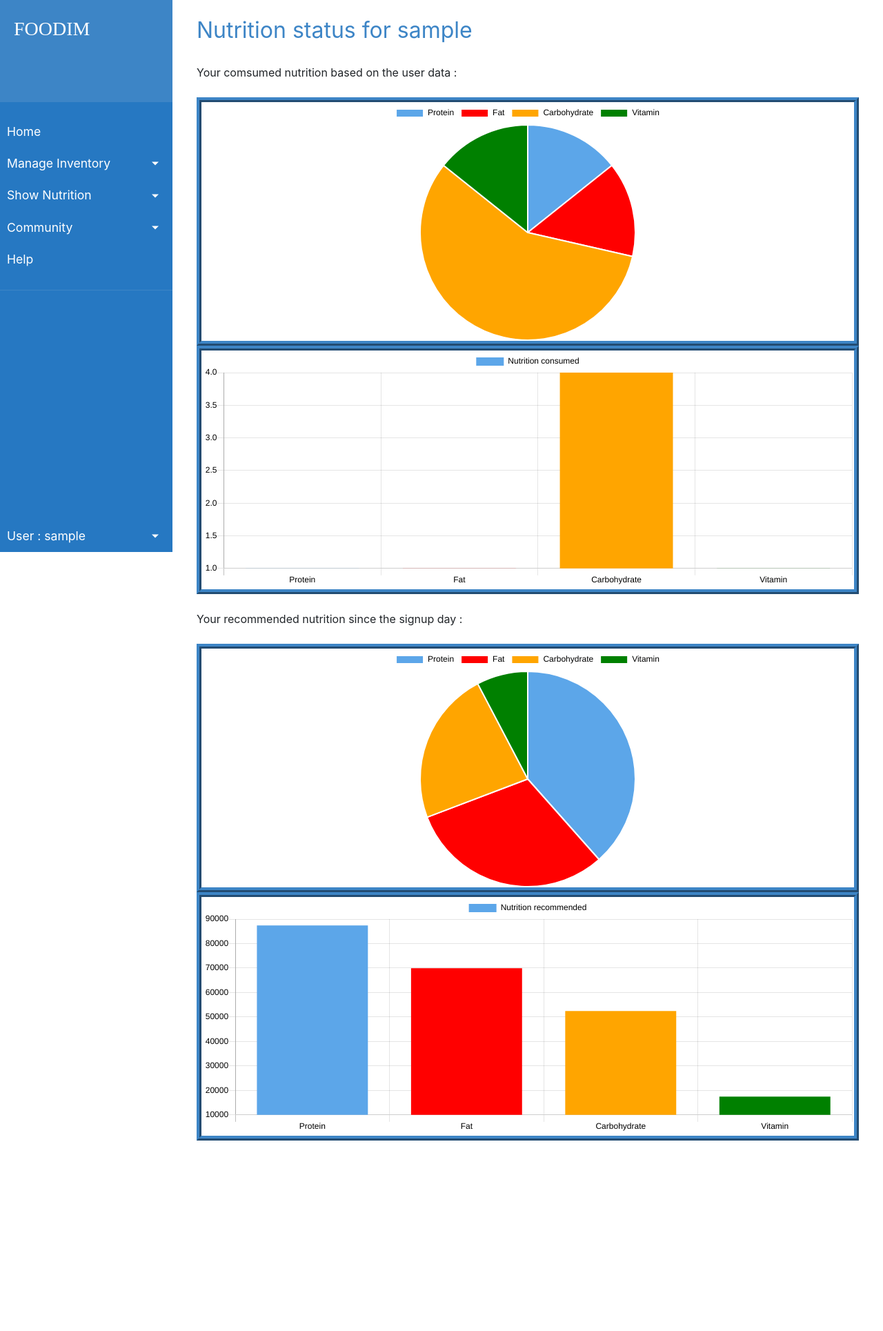
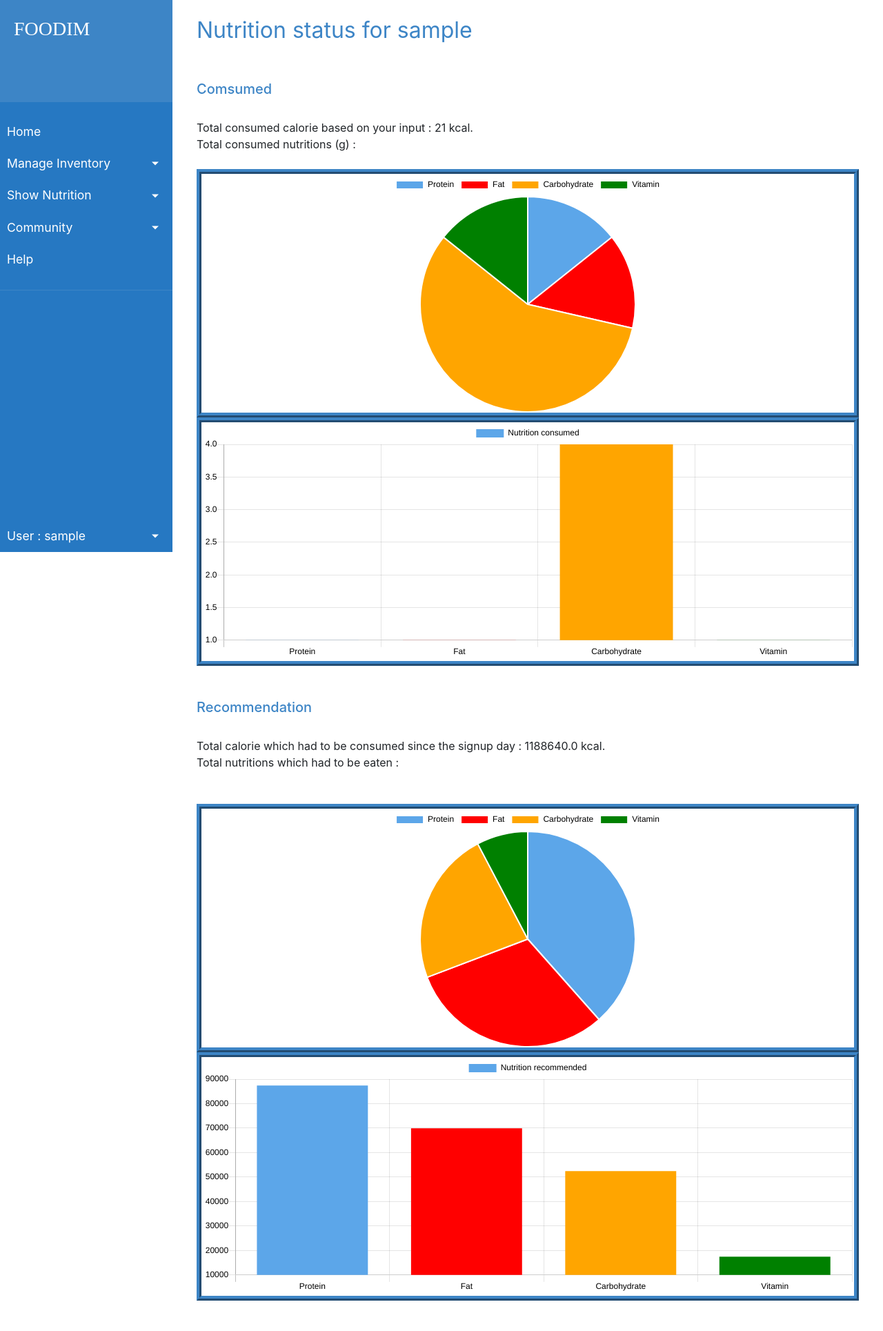
Before and after one commit to modjo7/FOODIM, a Django app: page /nutrition/ in a window 1280 px wide. Shown: the whole page at 69% size. Before the commit the page ends 1653 px from the top, so only its background shows below. Run offline with Django 3.2, Linux system fonts and the light colour scheme; a user stored in the database is signed in; tables that the repository leaves empty hold one stand-in row (values such as "Sample post"); some libraries are stand-ins or nearby versions; some web fonts are replaced.

Commit message:
1.1 with baseline 0606 : Nutrition templete is revised.

```diff
--- a/homepage/templates/nutrition.html
+++ b/homepage/templates/nutrition.html
@@ -10,8 +10,10 @@
 
     <div style="color:#3d85c6; font-style: bold; font-size: 2rem; border-bottom: 1px solid #fff">Nutrition status for {{ request.user.username }} </div>
 
+    <br><br><h5 style="color:#3d85c6" class="left-middle">Comsumed</h5>
     <br>
-        Your comsumed nutrition based on the user data :
+        Total consumed calorie based on your input : {{ calorie_consumed }} kcal. <br>
+        Total consumed nutritions (g) :
     <br><br>
 
     <div id="container" style="position: relative; height:45vh; border: 2mm ridge #3D85C6;" class="align-middle table-bordered">
@@ -21,8 +23,10 @@
         <canvas id="bar-graph_consumed"></canvas>
     </div>
 
+    <br> <br><h5 style="color:#3d85c6" class="left-middle">Recommendation</h5>
     <br>
-        Your recommended nutrition since the signup day :
+        Total calorie which had to be consumed since the signup day : {{ calorie_toconsume }} kcal. <br>
+        Total nutritions which had to be eaten : <br>
     <br><br>
 
     <div id="container" style="position: relative; height:45vh; border: 2mm ridge #3D85C6;" class="align-middle table-bordered">
--- a/homepage/views.py
+++ b/homepage/views.py
@@ -140,6 +140,9 @@ class NutritionView(View):
         c = 60 * y
         d = 20 * y
 
+        calorie_toconsume = a*4 + b*9 + c*4
+        calorie_consumed = 0
+
         queryset = ConsumedData.objects.filter(username=request.user.username)
 
         for item in queryset:
@@ -147,6 +150,7 @@ class NutritionView(View):
             f = item.fat
             g = item.carbohydrate
             h = item.vitamin
+            calorie_consumed = e*4 + f*9 + g+4
 
         nutrition_recommended.append(a)
         nutrition_recommended.append(b)
@@ -158,10 +162,14 @@ class NutritionView(View):
         nutrition_consumed.append(g)
         nutrition_consumed.append(h)
 
+        calorie_consumed
+
         context = {
             'nutrition_recommended': nutrition_recommended,
             'nutrition_consumed': nutrition_consumed,
             'nutrition_labels': nutrition_labels,
+            'calorie_consumed': calorie_consumed,
+            'calorie_toconsume': calorie_toconsume,
         }
         return render(request, self.template_name, context)
 
```
Also changed, not shown: homepage/templates/help.html (+8 -6 lines).
